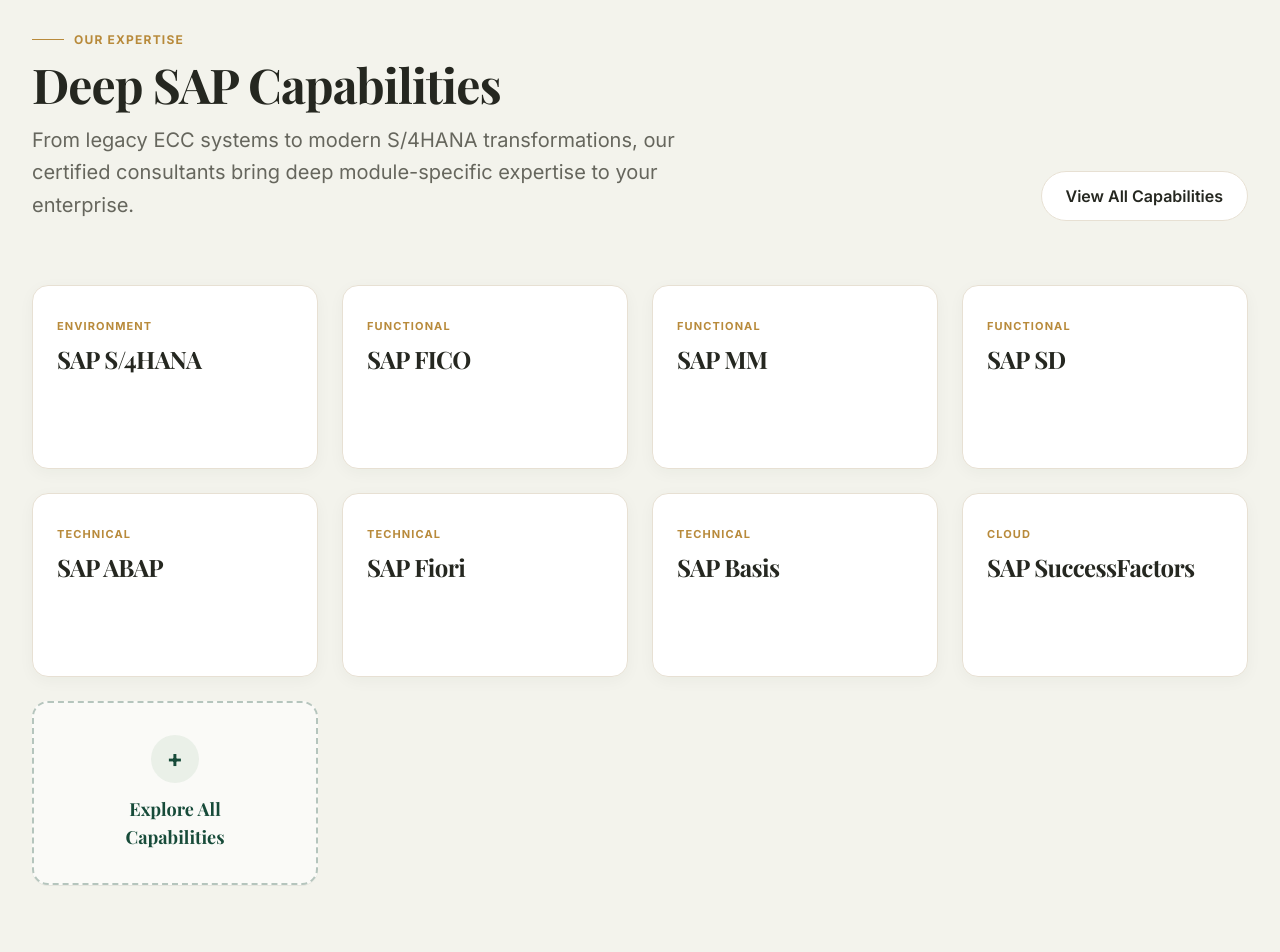
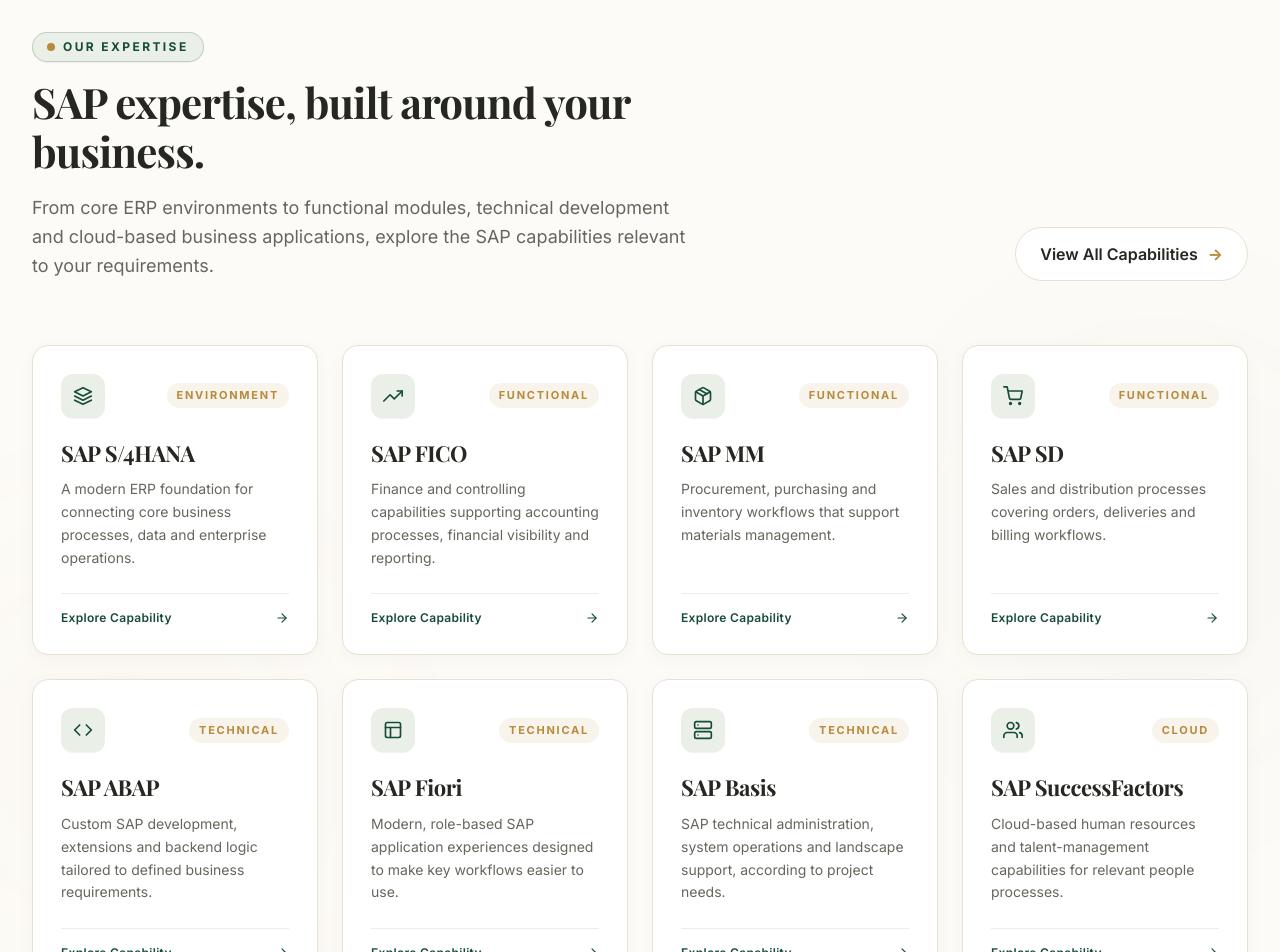
Before and after one commit to DeveshYadav9107/DYC-Website, a React (Vite) app in the folder client/: page / in a window 1280 px wide. Shown: the part 5340-6292 px from the top of the page. Built offline with nearby package versions, Linux system fonts and the light colour scheme; no server answers; a web font is replaced by a local one.

Commit message:
Changing content of sap modules

```diff
--- a/client/src/components/home/SAPCapabilitiesPreview.jsx
+++ b/client/src/components/home/SAPCapabilitiesPreview.jsx
@@ -1,83 +1,175 @@
 import { Link } from 'react-router-dom';
+import {
+  FiLayers,
+  FiTrendingUp,
+  FiPackage,
+  FiShoppingCart,
+  FiCode,
+  FiLayout,
+  FiServer,
+  FiUsers,
+  FiArrowRight
+} from 'react-icons/fi';
 import Reveal from '../animations/Reveal';
 import { StaggerContainer, StaggerItem } from '../animations/Stagger';
 
 const SAPCapabilitiesPreview = () => {
   const capabilities = [
-    { name: 'SAP S/4HANA', type: 'Environment', desc: 'Next-gen enterprise resource planning & cloud suite.' },
-    { name: 'SAP FICO', type: 'Functional', desc: 'Financial accounting, controlling & regulatory reporting.' },
-    { name: 'SAP MM', type: 'Functional', desc: 'Streamline materials management & procurement.' },
-    { name: 'SAP SD', type: 'Functional', desc: 'Optimize sales, pricing, and distribution workflows.' },
-    { name: 'SAP ABAP', type: 'Technical', desc: 'Custom enterprise development & integrations.' },
-    { name: 'SAP Fiori', type: 'Technical', desc: 'Intuitive modern user experiences & mobile apps.' },
-    { name: 'SAP Basis', type: 'Technical', desc: 'Reliable system administration, security & patching.' },
-    { name: 'SAP SuccessFactors', type: 'Cloud', desc: 'Modern human capital management solutions.' },
+    {
+      name: 'SAP S/4HANA',
+      type: 'ENVIRONMENT',
+      desc: 'A modern ERP foundation for connecting core business processes, data and enterprise operations.',
+      icon: FiLayers
+    },
+    {
+      name: 'SAP FICO',
+      type: 'FUNCTIONAL',
+      desc: 'Finance and controlling capabilities supporting accounting processes, financial visibility and reporting.',
+      icon: FiTrendingUp
+    },
+    {
+      name: 'SAP MM',
+      type: 'FUNCTIONAL',
+      desc: 'Procurement, purchasing and inventory workflows that support materials management.',
+      icon: FiPackage
+    },
+    {
+      name: 'SAP SD',
+      type: 'FUNCTIONAL',
+      desc: 'Sales and distribution processes covering orders, deliveries and billing workflows.',
+      icon: FiShoppingCart
+    },
+    {
+      name: 'SAP ABAP',
+      type: 'TECHNICAL',
+      desc: 'Custom SAP development, extensions and backend logic tailored to defined business requirements.',
+      icon: FiCode
+    },
+    {
+      name: 'SAP Fiori',
+      type: 'TECHNICAL',
+      desc: 'Modern, role-based SAP application experiences designed to make key workflows easier to use.',
+      icon: FiLayout
+    },
+    {
+      name: 'SAP Basis',
+      type: 'TECHNICAL',
+      desc: 'SAP technical administration, system operations and landscape support, according to project needs.',
+      icon: FiServer
+    },
+    {
+      name: 'SAP SuccessFactors',
+      type: 'CLOUD',
+      desc: 'Cloud-based human resources and talent-management capabilities for relevant people processes.',
+      icon: FiUsers
+    }
   ];
 
   return (
-    <section className="py-24 sm:py-32 bg-[#EAF0E8]/40 border-b border-[#E7E0D3] px-4 sm:px-6 lg:px-8 relative">
+    <section className="py-24 sm:py-32 bg-[#FDFBF7] border-b border-[#E7E0D3] px-4 sm:px-6 lg:px-8 relative overflow-hidden">
+      {/* Background ambient lighting */}
+      <div className="absolute inset-0 pointer-events-none overflow-hidden">
+        <div className="absolute top-1/4 -right-[12%] w-[550px] h-[550px] rounded-full bg-[radial-gradient(circle,rgba(23,75,57,0.035),transparent_70%)] blur-[100px]" />
+        <div className="absolute bottom-1/4 -left-[12%] w-[550px] h-[550px] rounded-full bg-[radial-gradient(circle,rgba(184,138,59,0.035),transparent_70%)] blur-[100px]" />
+      </div>
+
       <div className="max-w-7xl mx-auto relative z-10">
+
+        {/* ================= SECTION HEADER ================= */}
         <Reveal>
-          <div className="flex flex-col md:flex-row md:items-end justify-between mb-16 gap-6">
+          <div className="flex flex-col md:flex-row md:items-end justify-between mb-14 sm:mb-16 gap-6">
             <div className="max-w-2xl">
-              <div className="text-[#B88A3B] font-bold uppercase tracking-widest text-xs mb-3 flex items-center gap-2.5">
-                <span className="w-8 h-px bg-[#B88A3B]"></span>
-                Our Expertise
+              <div className="inline-flex items-center gap-2 px-3.5 py-1.5 rounded-full bg-[#EAF0E8] border border-[#174B39]/20 text-[#174B39] text-xs font-bold tracking-[0.2em] uppercase mb-4 self-start shadow-2xs">
+                <span className="w-2 h-2 rounded-full bg-[#B88A3B]" />
+                <span>OUR EXPERTISE</span>
               </div>
-              <h2 className="text-3xl md:text-5xl font-serif font-bold text-[#252720] mb-4 tracking-tight">
-                Deep SAP Capabilities
+              <h2 className="text-3xl sm:text-4xl lg:text-[42px] font-serif font-bold text-[#252720] mb-4 tracking-tight leading-[1.18]">
+                SAP expertise, built around your business.
               </h2>
-              <p className="text-lg md:text-xl text-[#66665D] leading-relaxed">
-                From legacy ECC systems to modern S/4HANA transformations, our certified consultants bring deep module-specific expertise to your enterprise.
+              <p className="text-base sm:text-lg text-[#66665D] leading-relaxed font-sans">
+                From core ERP environments to functional modules, technical development and cloud-based business applications, explore the SAP capabilities relevant to your requirements.
               </p>
             </div>
-            <Link to="/sap-capabilities" className="btn-secondary px-6 py-3 whitespace-nowrap text-sm sm:text-base font-semibold">
-              View All Capabilities
+
+            <Link
+              to="/sap-capabilities"
+              className="btn-secondary px-6 py-3.5 whitespace-nowrap text-sm sm:text-base font-semibold group flex items-center justify-center gap-2.5 self-start md:self-end"
+            >
+              <span>View All Capabilities</span>
+              <span aria-hidden="true" className="group-hover:translate-x-1 transition-transform text-[#B88A3B] font-bold">→</span>
             </Link>
           </div>
         </Reveal>
 
-        <StaggerContainer className="grid grid-cols-2 md:grid-cols-3 lg:grid-cols-4 gap-4 md:gap-6">
-          {capabilities.map((cap, idx) => (
+        {/* ================= 8-CARD CAPABILITIES GRID (2 ROWS OF 4) ================= */}
+        <StaggerContainer className="grid grid-cols-1 sm:grid-cols-2 lg:grid-cols-4 gap-6">
+          {capabilities.map((cap, idx) => {
+            const Icon = cap.icon;
+
+            return (
               <StaggerItem key={idx} className="h-full">
                 <Link
                   to="/sap-capabilities"
-                className="block group relative bg-white border border-[#E7E0D3] px-6 py-6 sm:py-8 rounded-2xl shadow-[0_4px_16px_rgba(37,39,32,0.04)] hover:shadow-[0_12px_32px_rgba(23,75,57,0.12)] transition-all duration-500 overflow-hidden h-full group-hover:-translate-y-1"
+                  className="group relative bg-white border border-[#E7E0D3] p-6 sm:p-7 rounded-2xl shadow-[0_4px_20px_rgba(37,39,32,0.03)] hover:shadow-[0_14px_36px_rgba(23,75,57,0.09)] hover:border-[#174B39]/40 transition-all duration-300 flex flex-col justify-between h-full group-hover:-translate-y-1"
                 >
-                {/* Background Hover Effect: Deep Forest Green */}
-                <div className="absolute inset-0 bg-[#103728] opacity-0 group-hover:opacity-100 transition-opacity duration-400 z-0"></div>
-
-                {/* Content */}
-                <div className="relative z-10 flex flex-col h-full justify-between">
                   <div>
-                    <div className="text-[11px] text-[#B88A3B] font-bold mb-2 uppercase tracking-widest group-hover:text-[#D7B875] transition-colors duration-300">
+                    {/* Top Row: Icon Container & Category Tag */}
+                    <div className="flex items-center justify-between mb-5">
+                      <div className="w-11 h-11 rounded-xl bg-[#EAF0E8] text-[#174B39] flex items-center justify-center group-hover:bg-[#174B39] group-hover:text-white transition-colors duration-300 shadow-2xs">
+                        <Icon className="text-xl" />
+                      </div>
+                      <span className="text-[11px] font-bold text-[#B88A3B] uppercase tracking-[0.16em] px-2.5 py-1 rounded-full bg-[#B88A3B]/10">
                         {cap.type}
-                    </div>
-                    <div className="font-serif font-bold text-xl md:text-2xl text-[#252720] tracking-tight group-hover:text-white transition-colors duration-300">
-                      {cap.name}
-                    </div>
+                      </span>
                     </div>
 
-                  {/* Hover Description */}
-                  <div className="mt-4 text-white/90 text-xs sm:text-sm opacity-0 group-hover:opacity-100 transform translate-y-3 group-hover:translate-y-0 transition-all duration-400 leading-relaxed line-clamp-2">
+                    {/* Module Title */}
+                    <h3 className="font-serif font-bold text-xl sm:text-[22px] text-[#252720] group-hover:text-[#174B39] transition-colors duration-300 mb-2.5 tracking-tight">
+                      {cap.name}
+                    </h3>
+
+                    {/* Informative Description (Visible by default) */}
+                    <p className="text-[#66665D] text-sm leading-relaxed font-sans mb-6">
                       {cap.desc}
+                    </p>
                   </div>
+
+                  {/* Understated Action Affordance */}
+                  <div className="pt-4 border-t border-[#E7E0D3]/60 flex items-center justify-between text-xs font-semibold text-[#174B39] group-hover:text-[#B88A3B] transition-colors mt-auto">
+                    <span className="tracking-wide">Explore Capability</span>
+                    <FiArrowRight className="text-sm transform group-hover:translate-x-1.5 transition-transform duration-300" />
                   </div>
                 </Link>
               </StaggerItem>
-          ))}
-          <StaggerItem className="h-full">
+            );
+          })}
+        </StaggerContainer>
+
+        {/* ================= COMPACT FULL-WIDTH CTA STRIP ================= */}
+        <Reveal>
+          <div className="mt-12 sm:mt-16 bg-white rounded-2xl border border-[#E7E0D3] p-6 sm:p-8 md:p-10 shadow-[0_4px_24px_rgba(37,39,32,0.04)] flex flex-col md:flex-row items-start md:items-center justify-between gap-6">
+            <div className="max-w-2xl">
+              <div className="inline-flex items-center gap-2 text-xs font-bold uppercase tracking-wider text-[#B88A3B] mb-2.5">
+                <span className="w-1.5 h-1.5 rounded-full bg-[#B88A3B]" />
+                <span>Custom Enterprise Requirements</span>
+              </div>
+              <h3 className="text-2xl sm:text-3xl font-serif font-bold text-[#252720] tracking-tight mb-2">
+                Looking for a specific SAP skill or module?
+              </h3>
+              <p className="text-sm sm:text-base text-[#66665D] leading-relaxed font-sans">
+                Tell us what your business needs, and start a conversation with DYC about the relevant expertise.
+              </p>
+            </div>
+
             <Link
-              to="/sap-capabilities"
-              className="group relative px-6 py-6 sm:py-8 rounded-2xl border-2 border-dashed border-[#174B39]/30 bg-white/60 text-[#174B39] hover:border-[#174B39] hover:bg-[#174B39] hover:text-white transition-all duration-400 flex flex-col items-center justify-center font-bold h-full gap-3 text-center hover:-translate-y-1 shadow-2xs"
+              to="/contact"
+              className="btn-primary px-7 py-3.5 whitespace-nowrap text-sm sm:text-base font-semibold shrink-0 shadow-[0_4px_16px_rgba(23,75,57,0.2)] hover:shadow-[0_8px_24px_rgba(23,75,57,0.3)]"
             >
-              <div className="w-12 h-12 rounded-full bg-[#EAF0E8] text-[#174B39] group-hover:bg-white/20 group-hover:text-white flex items-center justify-center group-hover:scale-110 transition-all duration-400">
-                <span className="text-2xl">+</span>
+              Discuss Your Requirements
+            </Link>
           </div>
-              <span className="font-serif text-base sm:text-lg">Explore All<br/>Capabilities</span>
-            </Link>
-          </StaggerItem>
-        </StaggerContainer>
+        </Reveal>
+
       </div>
     </section>
   );
```
Lines whose indentation alone changed are shown as unchanged.
